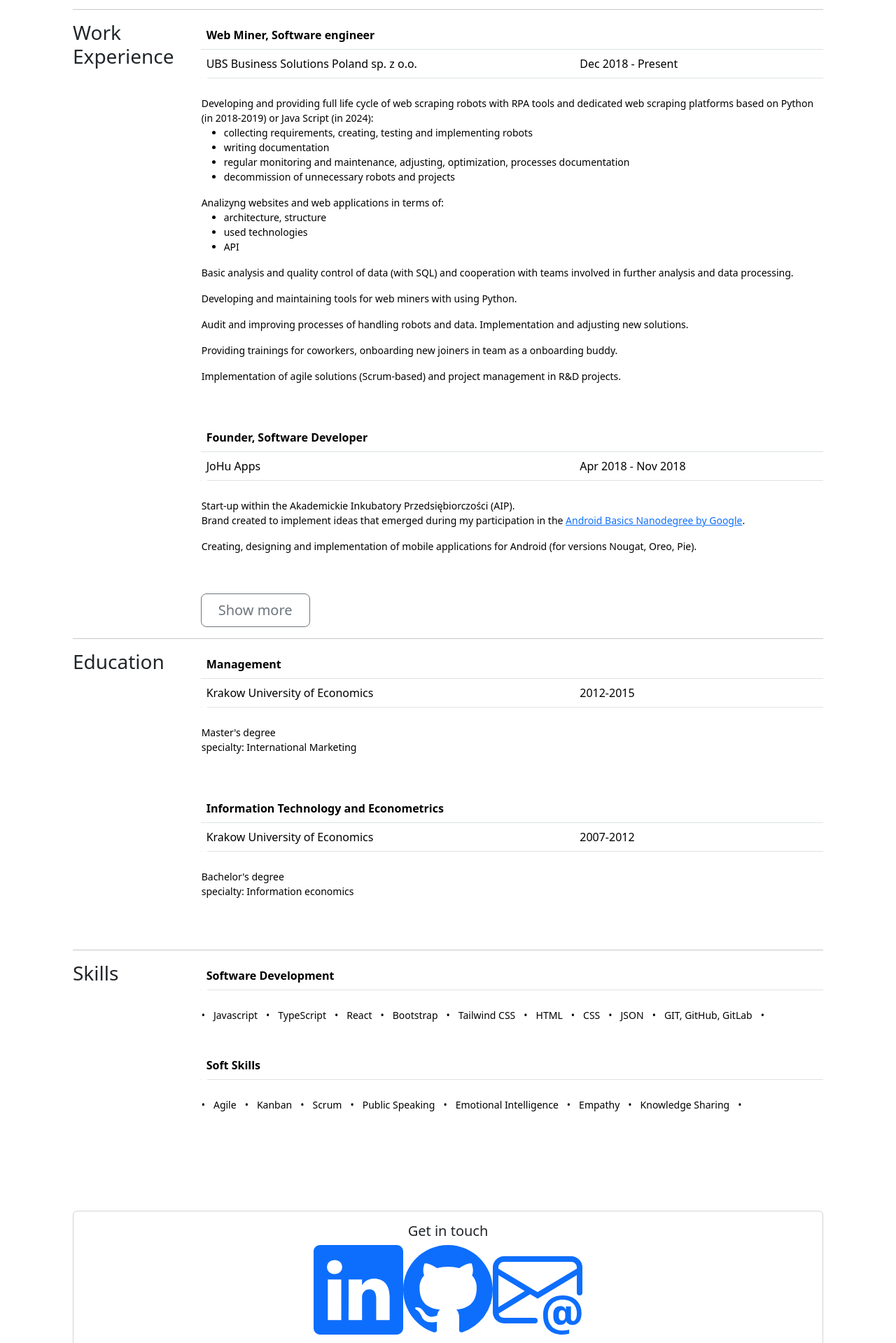
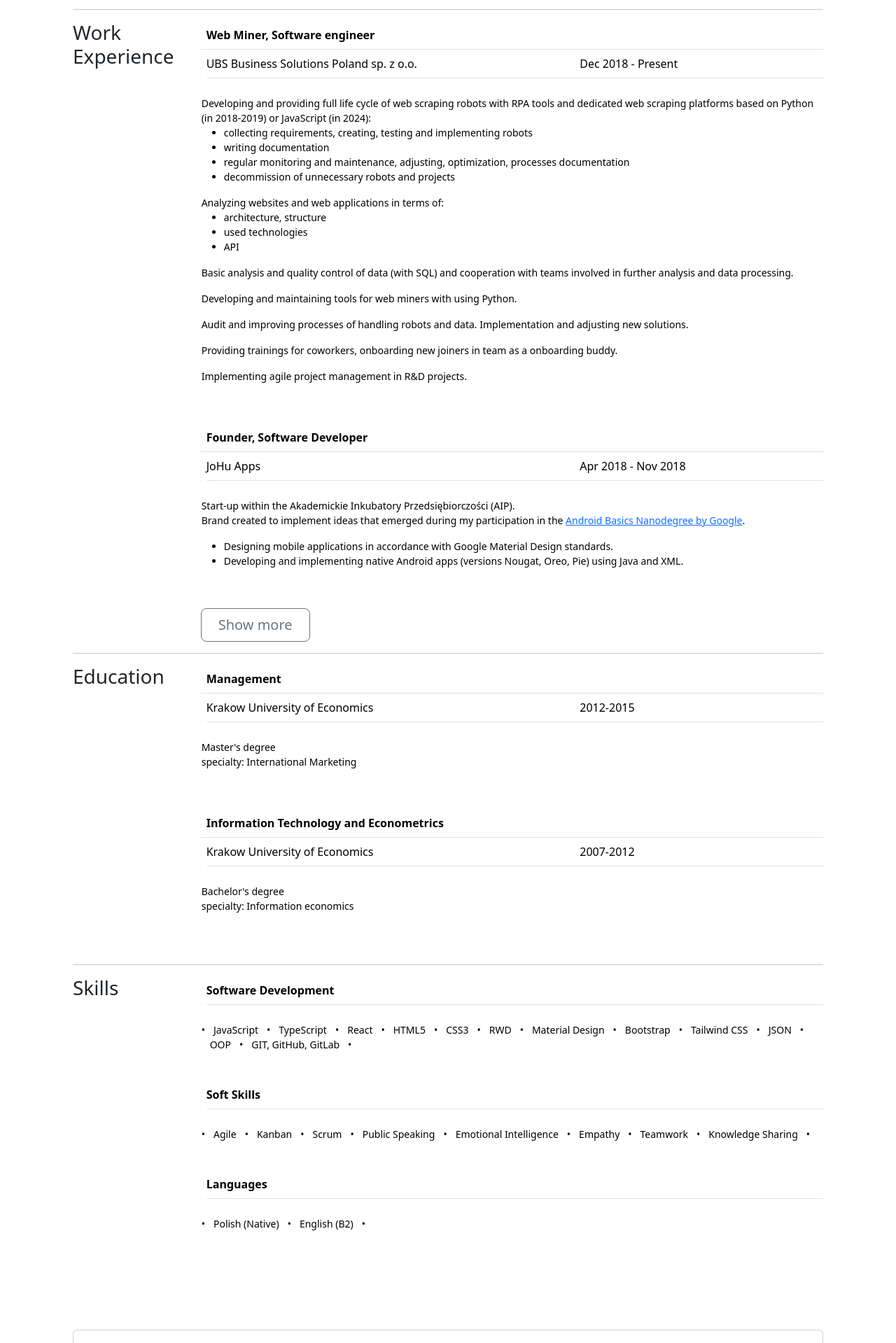
Before and after one commit to joannahulek/joannahulek.github.io, a React (Create React App) app: page / in a window 1280 px wide. Shown: the part 2181-4100 px from the top of the page at 70% size. Built offline with nearby package versions, Linux system fonts and the light colour scheme; the HTML template or start-up script is replaced by a standard one.

Commit message:
skills and job descriptions updated

```diff
--- a/src/components/CV2/CvContent.tsx
+++ b/src/components/CV2/CvContent.tsx
@@ -24,7 +24,7 @@ export function eduMore(){
 }
 
 export function getSkills(){
-    return [dev, soft]
+    return [dev, soft, languages]
 }
 
 export function skillsMore(){
@@ -40,7 +40,7 @@ const dev: CvElement = {
     company: "",
     time: "",
     description: (<>{renderSkills(
-        ["Javascript", "TypeScript", "React", "Bootstrap", "Tailwind CSS", "HTML", "CSS", "JSON", "GIT, GitHub, GitLab"]
+        ["JavaScript", "TypeScript", "React", "HTML5", "CSS3", "RWD", "Material Design", "Bootstrap", "Tailwind CSS", "JSON", "OOP", "GIT, GitHub, GitLab"]
     )}</>)
 }
 
@@ -49,7 +49,16 @@ const soft: CvElement = {
     company: "",
     time: "",
     description: (<>{renderSkills(
-        ["Agile", "Kanban", "Scrum", "Public Speaking", "Emotional Intelligence", "Empathy", "Knowledge Sharing"]
+        ["Agile", "Kanban", "Scrum", "Public Speaking", "Emotional Intelligence", "Empathy", "Teamwork", "Knowledge Sharing"]
+    )}</>)
+}
+
+const languages: CvElement = {
+    label: "Languages",
+    company: "",
+    time: "",
+    description: (<>{renderSkills(
+        ["Polish (Native)", "English (B2)"]
     )}</>)
 }
 
@@ -62,7 +71,7 @@ const ubs: CvElement = {
     description: (<>
         <p>
             Developing and providing full life cycle of web scraping robots with RPA tools and dedicated web scraping
-            platforms based on Python (in 2018-2019) or Java Script (in 2024):
+            platforms based on Python (in 2018-2019) or JavaScript (in 2024):
             <ul>
                 <li>collecting requirements, creating, testing and implementing robots</li>
                 <li>writing documentation</li>
@@ -70,7 +79,7 @@ const ubs: CvElement = {
             <li>decommission of unnecessary robots and projects</li>
         </ul>
     </p><p>
-        Analizyng websites and web applications in terms of:
+        Analyzing  websites and web applications in terms of:
         <ul>
             <li>architecture, structure</li>
             <li>used technologies</li>
@@ -81,7 +90,7 @@ const ubs: CvElement = {
     <p>Developing and maintaining tools for web miners with using Python.</p>
     <p>Audit and improving processes of handling robots and data. Implementation and adjusting new solutions.</p>
     <p>Providing trainings for coworkers, onboarding new joiners in team as a onboarding buddy.</p>
-    <p>Implementation of agile solutions (Scrum-based) and project management in R&D projects.</p>
+    <p>Implementing agile project management in R&D projects.</p>
     </>)
 }
 
@@ -94,8 +103,11 @@ const johu: CvElement = {
         Start-up within the Akademickie Inkubatory Przedsiębiorczości (AIP).<br></br>
         Brand created to implement ideas that emerged during my participation in the <a href="https://drive.google.com/file/d/13VpLExOIoHG8hxaV-c5ikUBzWsHxcuKZG5g8fJchkzntT2DtjcnzaXe5Ix8vnXT0XLCJyI2Yr9xpYCI-/view">Android Basics Nanodegree by Google</a>.
     </p><p>
-      Creating, designing and implementation of mobile applications for Android (for versions Nougat, Oreo, Pie).
-    </p>
+        <ul>
+            <li>Designing mobile applications in accordance with Google Material Design standards.</li>
+            <li>Developing and implementing native Android apps (versions Nougat, Oreo, Pie) using Java and XML.</li>
+        </ul>
+        </p>
     </>)
 }
 
```
